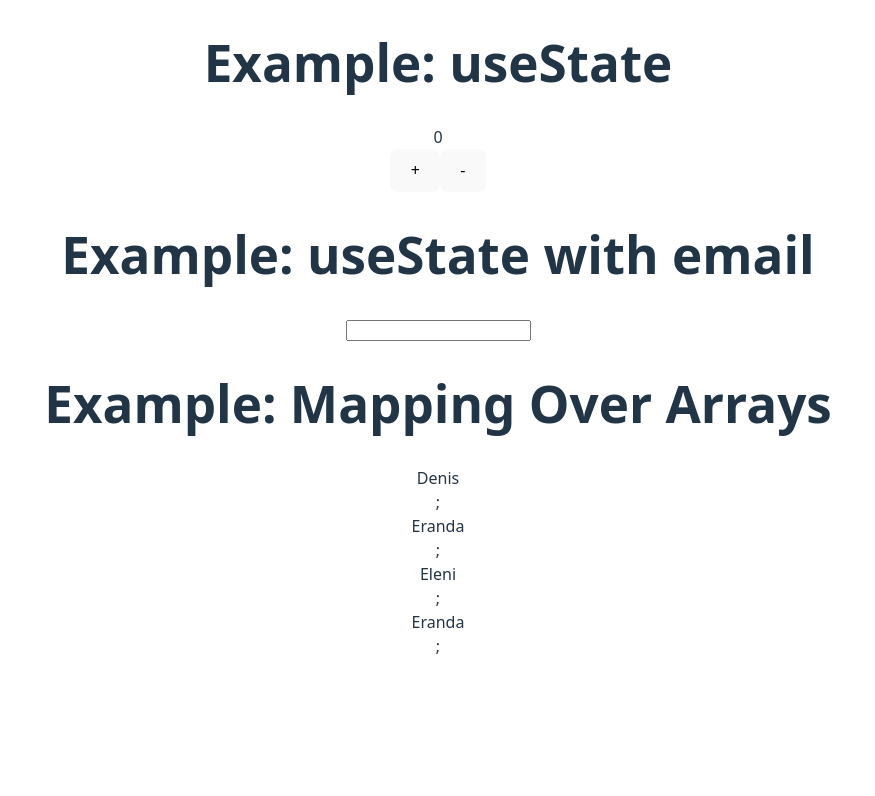
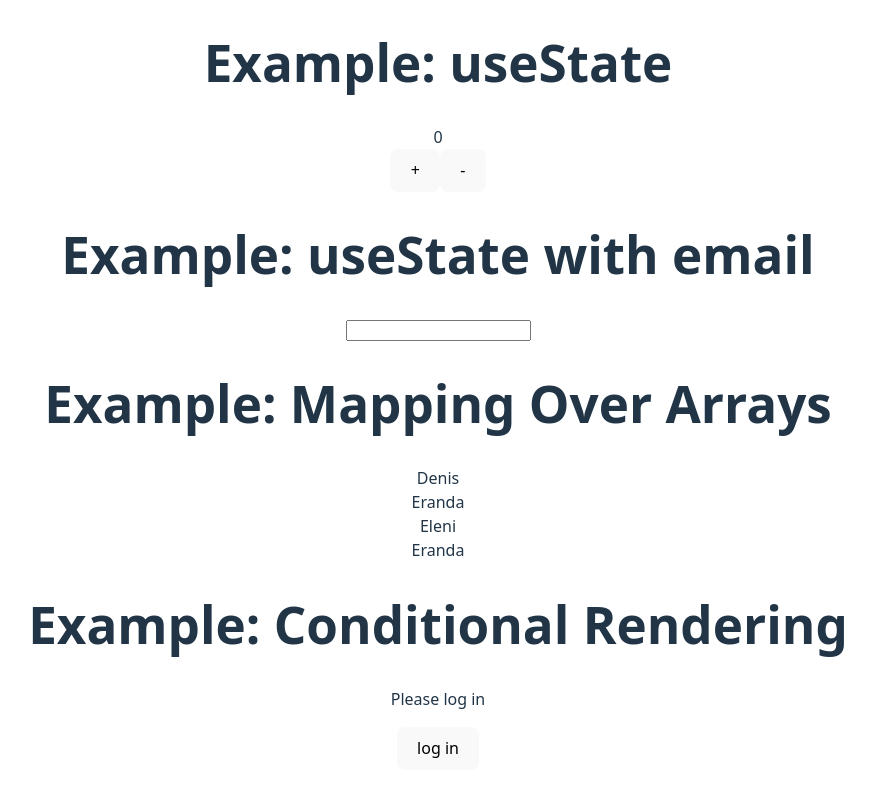
Before and after one commit to denis-1989/react-components-props-state-example, a React (Vite) app: page / in a window 1280 px wide. Shown: the part 610-1406 px from the top of the page, without its empty margins (202-1077 px from the left). Before the commit the page ends 1300 px from the top, so only its background shows below. Built offline with nearby package versions, Linux system fonts and the light colour scheme.

Commit message:
Add conditional rendering example using use state and ternary operator

```diff
--- a/src/App.jsx
+++ b/src/App.jsx
@@ -1,6 +1,7 @@
 import './App.css';
 import ExampleComponents from './ExampleComponents';
-import ExampleMappingOverArrays from './ExampleMapingOverArrays';
+import ExampleConditionalRendering from './ExampleConditionalRendering';
+import ExampleMappingOverArrays from './ExampleMappingOverArrays';
 import ExampleProps from './ExampleProps';
 import ExampleStateCounter from './ExampleStateCounter';
 import ExampleStateEmail from './ExampleStateEmail';
@@ -27,6 +28,12 @@ export default function App() {
       <ExampleStateEmail />
       <h1>Example: Mapping Over Arrays</h1>
       <ExampleMappingOverArrays />
+      <h1>Example: Conditional Rendering</h1>
+      <ExampleConditionalRendering />
+      <br />
+      <br />
+      <br />
+      <br />
     </div>
   );
 }
--- /dev/null
+++ b/src/ExampleConditionalRendering.jsx
@@ -0,0 +1,15 @@
+import { useState } from 'react';
+
+export default function ExampleConditionalRendering() {
+  const [isLoggedIn, setIsLoggedIn] = useState(false);
+
+  return (
+    <div>
+      {/* Conditional Rendering with Ternary Operator */}
+      <div>{isLoggedIn ? <p>Welcome!</p> : <p>Please log in</p>}</div>
+      <button onClick={() => setIsLoggedIn(!isLoggedIn)}>
+        {isLoggedIn ? 'log out' : 'log in'}
+      </button>
+    </div>
+  );
+}
--- a/src/ExampleMapingOverArrays.jsx
+++ b/src/ExampleMappingOverArrays.jsx
@@ -19,7 +19,7 @@ export default function ExampleMappingOverArrays() {
       {teamMembers.map((teamMember) => {
         return (
           <div key={`teamMember-${teamMember.id}`}>
-            <div>{teamMember.name}</div>;
+            <div>{teamMember.name}</div>
           </div>
         );
       })}
```
